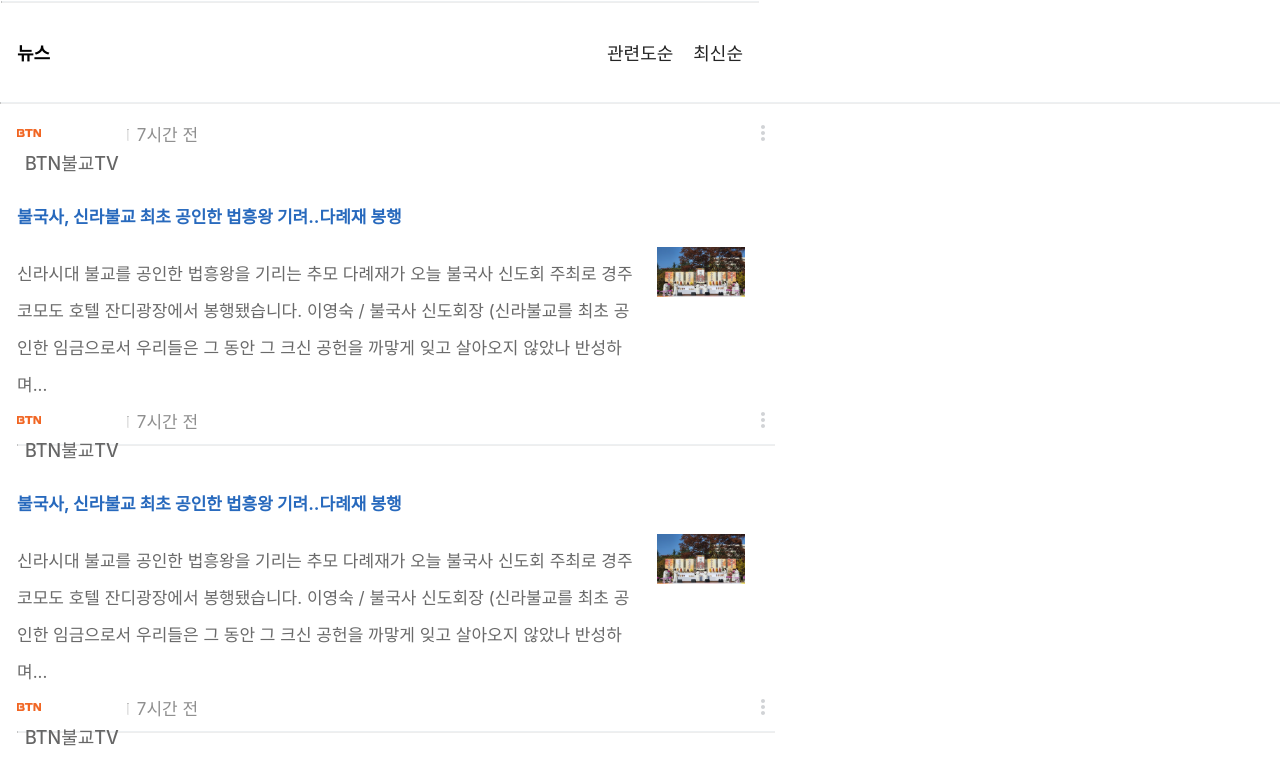
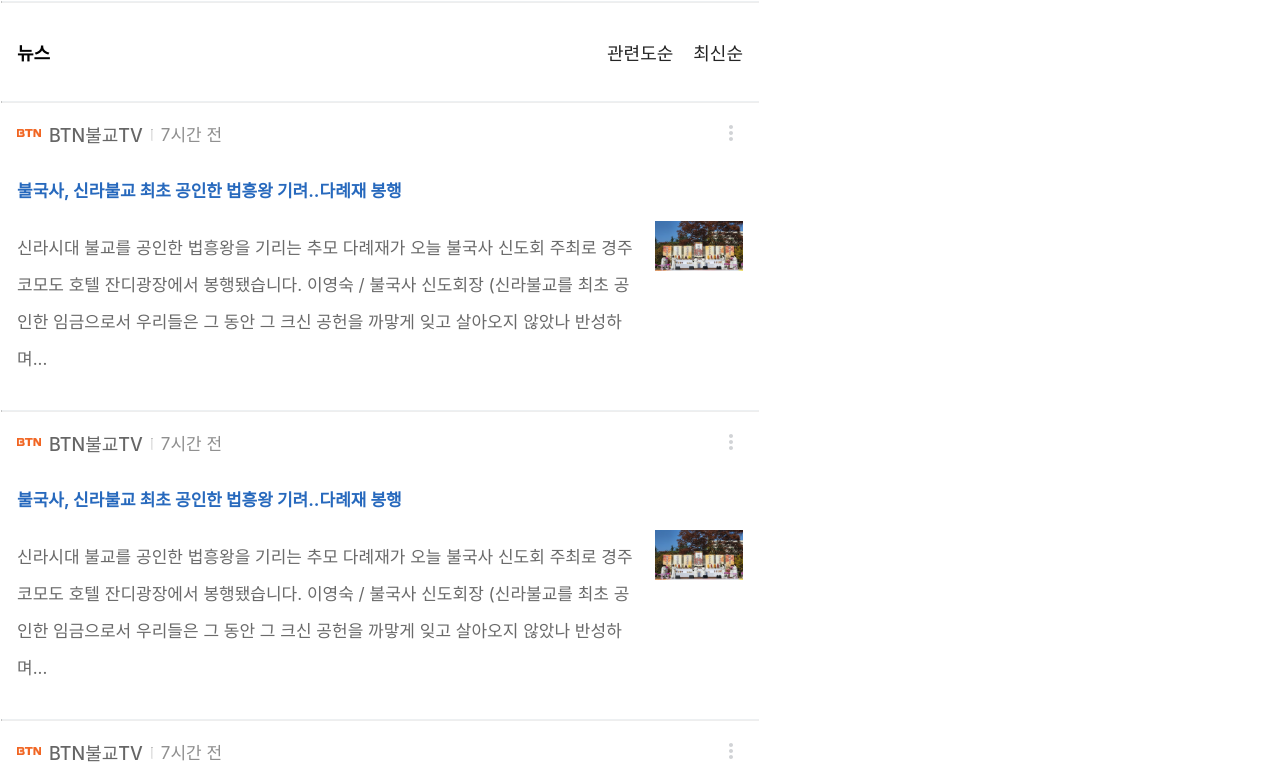
Before and after one commit to ksa37/CS492_Team4_Web_SSR_with_Server_Driven_UI, a Next.js app: page /news in a window 1280 px wide. Shown: the top 780 px of the page. Built offline with nearby package versions, Linux system fonts and the light colour scheme.

Commit message:
Done with news ui

```diff
--- a/src/components/card.js
+++ b/src/components/card.js
@@ -26,11 +26,13 @@ import MoreVertIcon from "@material-ui/icons/MoreVert";
 
 export default function Card() {
     return (
+        <div className={styles.postOutline}>
             <div className={styles.post}>
                 <div className={styles.cardHeader}>
                     <div className={styles.publishInfo}>
-                    <Link href="http://m.btnnews.tv/news/articleView.html?idxno=68717">
+                        <Link href="http://www.btnnews.tv">
                             <a>
+                            <div className={styles.publishInfo}>
                                 <Image className={styles.publisherImg}
                                     src='/images/news_publisher_logos/BTN.jpg'
                                     width={24}
@@ -39,6 +41,7 @@ export default function Card() {
                                     objectFit='contain'
                                 />
                                 <div className={styles.publisher}>BTN불교TV</div>
+                            </div>
                             </a>
                         </Link>
                         <hr className={styles.verticalDivider}></hr>
@@ -62,9 +65,10 @@ export default function Card() {
                         </div>
                     </a>
                 </Link>
+                {/* <Divider horizontal></Divider> */}
+            </div>
+            <hr className={styles.divider}></hr>
 
-            {/* <Divider horizontal></Divider> */}
-            <hr className={styles.divider}></hr>
         </div>
     )
 }
--- a/src/components/card.module.css
+++ b/src/components/card.module.css
@@ -5,18 +5,19 @@
     font-family: -apple-system, BlinkMacSystemFont, 'Segoe UI', Roboto, Oxygen, Ubuntu, Cantarell, 'Open Sans', 'Helvetica Neue', sans-serif;
 }
 
+.postOutline {
+    width: 760px;
+    height: auto;
+    border-width: 1px;
+    border-style: solid;
+    border-color: transparent;
+}
+
 .post {
-    width: 760px;
-    height: 255px;
     margin-top: 16px;
     margin-bottom: 32px;
     margin-right: 16px;
     margin-left: 16px;
-    /* border-radius: 10px; */
-    /* background-color: rgba( 255, 255, 255, 0.5 ); */
-    border-width: 1px;
-    border-style: solid;
-    border-color: transparent;
 }
 
 .cardHeader {
@@ -71,7 +72,6 @@
 .contents {
     width: 620px;
     margin-top: 28px;
-    margin-bottom: 32px;
     margin-right: 20px;
     font-size: 17px;
     line-height: 37px;
@@ -80,4 +80,5 @@
 
 .divider {
     border-top: 1px solid #EDF0F2;
+    margin: 0;
 }
--- a/src/pages/news.js
+++ b/src/pages/news.js
@@ -18,8 +18,8 @@ export default function FirstPost() {
                         <div className={styles.viewSort}>최신순</div>
                     </div>
                 </div>
+                <hr className={styles.divider}></hr>
             </div>
-            <hr className={styles.divider}></hr>
             <Card></Card>
             <Card></Card>
             <Card></Card>
```
Lines whose indentation alone changed are shown as unchanged.
